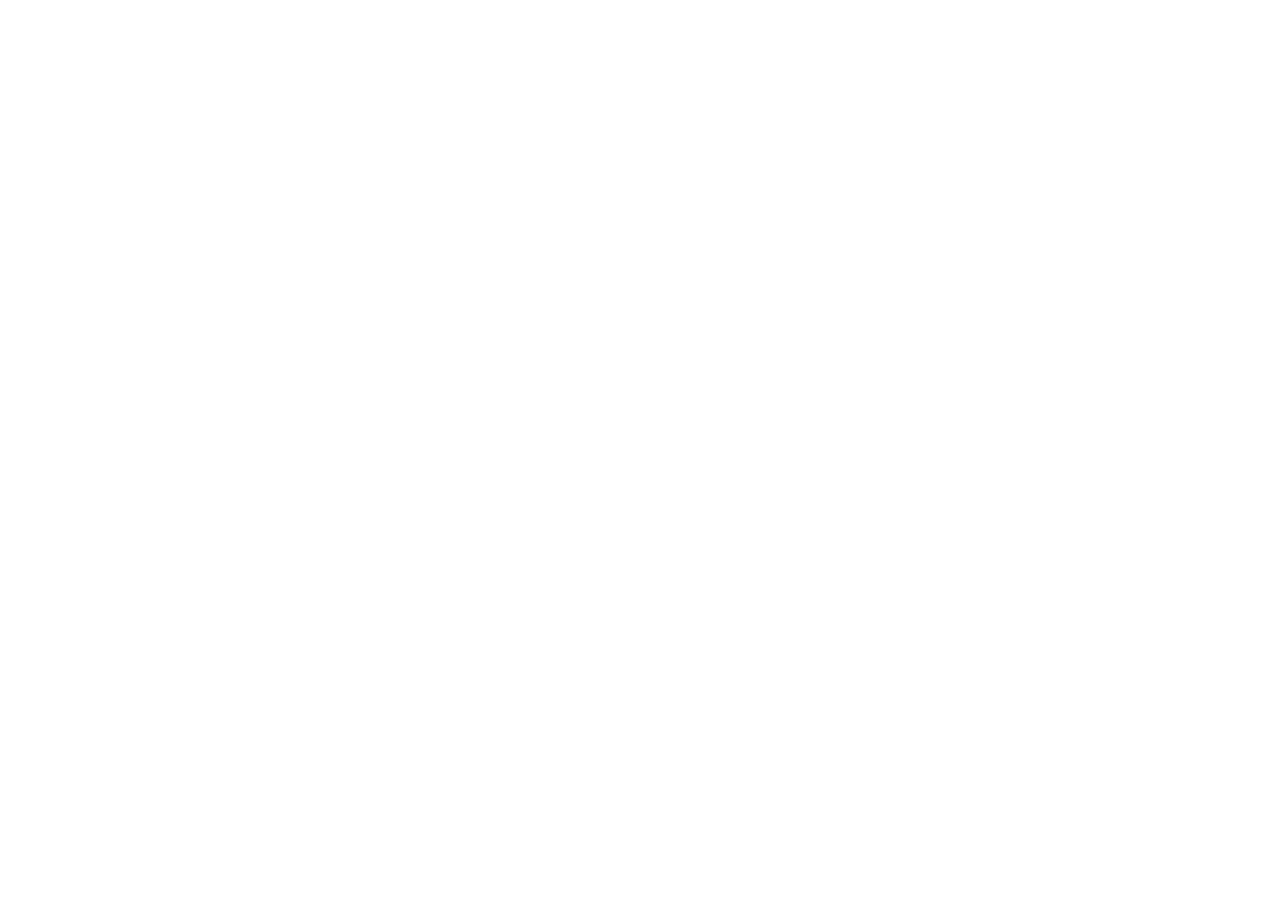
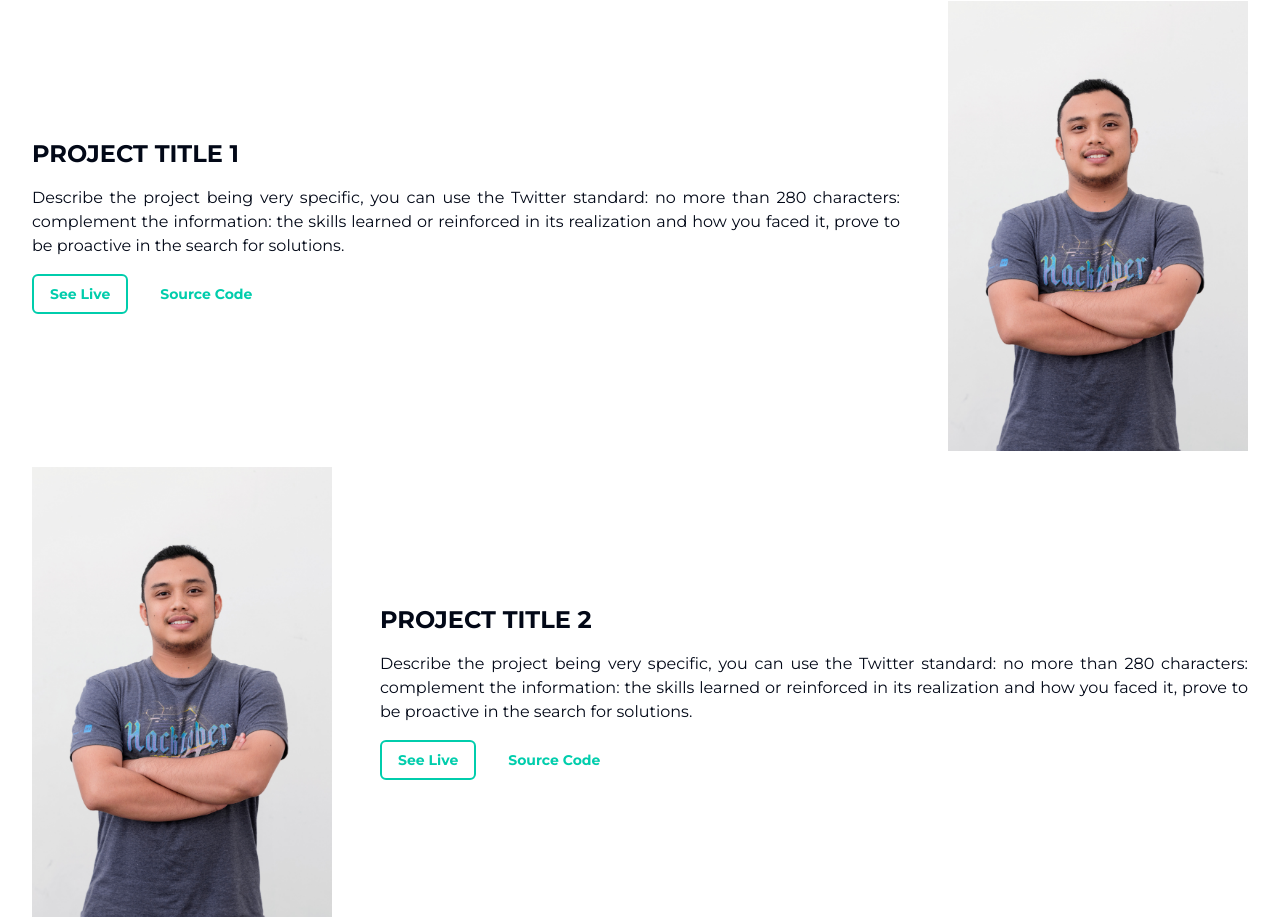
Before and after one commit to akashaf/portfolio, a Next.js app: page / in a window 1280 px wide. Shown: the part 1440-2357 px from the top of the page. Before the commit the page ends 1401 px from the top, so only its background shows below. Built offline with nearby package versions, Linux system fonts and the light colour scheme.

Commit message:
add project section

```diff
--- a/package.json
+++ b/package.json
@@ -28,6 +28,7 @@
         "husky": "^8.0.3",
         "lint-staged": "^15.0.2",
         "lucide-react": "^0.291.0",
+        "nanoid": "^5.0.2",
         "next": "13.5.5",
         "postcss": "^8.4.31",
         "prettier": "^3.0.3",
--- a/src/app/page.tsx
+++ b/src/app/page.tsx
@@ -1,7 +1,47 @@
 import { Button } from '@/components/ui/button';
+import { nanoid } from 'nanoid';
+import clsx from 'clsx';
 import Image from 'next/image';
 
 export default function Home() {
+    interface Project {
+        title: string;
+        description: JSX.Element;
+        link: {
+            source: string;
+            demo: string;
+        };
+    }
+    const projects: Project[] = [
+        {
+            title: 'Project Title 1',
+            description: (
+                <div>
+                    Describe the project being very specific, you can use the Twitter standard: no more than 280
+                    characters: complement the information: the skills learned or reinforced in its realization and how
+                    you faced it, prove to be proactive in the search for solutions.
+                </div>
+            ),
+            link: {
+                source: '',
+                demo: '',
+            },
+        },
+        {
+            title: 'Project Title 2',
+            description: (
+                <div>
+                    Describe the project being very specific, you can use the Twitter standard: no more than 280
+                    characters: complement the information: the skills learned or reinforced in its realization and how
+                    you faced it, prove to be proactive in the search for solutions.
+                </div>
+            ),
+            link: {
+                source: '',
+                demo: '',
+            },
+        },
+    ];
     return (
         <main className="min-h-screen">
             <section className="min-h-screen flex items-center container mx-auto">
@@ -13,7 +53,7 @@
                         <h1>I'm the front End Developer.</h1>
                     </div>
                     <Button
-                        className="uppercase border-[#00cdac] border-2 hover:bg-[#00cdac] hover:text-white"
+                        className="uppercase font-bold text-[#00cdac] border-[#00cdac] border-2 hover:bg-[#00cdac] hover:text-white"
                         variant="outline"
                     >
                         know more
@@ -34,16 +74,52 @@
                             <Image src="/IMG_0202.jpg" width={300} height={300} alt="my picture" />
                         </div>
                         <div className="w-2/3 space-y-4">
-                            <p className='text-justify'>
-                            Web developer with 5+ years of experience building user-friendly and visually appealing web
-                            applications, including e-commerce websites. Passionate about new technology and app
-                            development, and currently working towards becoming a full-stack developer. Creative and
-                            highly motivated individual, always eager to learn and grow. Looking to join a team where I
-                            can use my skills to create innovative and impactful web applications
+                            <p className="text-justify">
+                                Web developer with 5+ years of experience building user-friendly and visually appealing
+                                web applications, including e-commerce websites. Passionate about new technology and app
+                                development, and currently working towards becoming a full-stack developer. Creative and
+                                highly motivated individual, always eager to learn and grow. Looking to join a team
+                                where I can use my skills to create innovative and impactful web applications
                             </p>
-                            <Button className='uppercase border-2 bg-transparent font-bold hover:text-[#02aab0]' variant='outline'>view resume</Button>
+                            <Button
+                                className="uppercase border-2 bg-transparent font-bold hover:text-[#00cdac]"
+                                variant="outline"
+                            >
+                                view resume
+                            </Button>
                         </div>
                     </div>
+                </div>
+            </section>
+            <section className="container mx-auto">
+                <h2 className="text-center text-4xl font-bold uppercase">projects</h2>
+                <div className="space-y-4">
+                    {projects.map((project, idx) => {
+                        const order = idx % 2 === 0 ? 'order-first' : 'order-last';
+                        return (
+                            <div className="flex items-center justify-between gap-12" key={nanoid(2)}>
+                                <div className={clsx('space-y-4', order)}>
+                                    <h3 className="text-2xl font-bold uppercase">{project.title}</h3>
+                                    <div className="text-justify">{project.description}</div>
+                                    <div className="flex gap-4">
+                                        <Button
+                                            className="capitalize font-bold text-[#00cdac] border-[#00cdac] border-2 hover:bg-[#00cdac] hover:text-white"
+                                            variant="outline"
+                                        >
+                                            See Live
+                                        </Button>
+                                        <Button
+                                            className="font-bold text-[#00cdac] hover:text-[#00cdac]"
+                                            variant="ghost"
+                                        >
+                                            Source Code
+                                        </Button>
+                                    </div>
+                                </div>
+                                <Image src="/IMG_0202.jpg" width={300} height={300} alt="my picture" />
+                            </div>
+                        );
+                    })}
                 </div>
             </section>
         </main>
```
Also changed, not shown: 1 other file (tests, documents, lock files or other folders).
